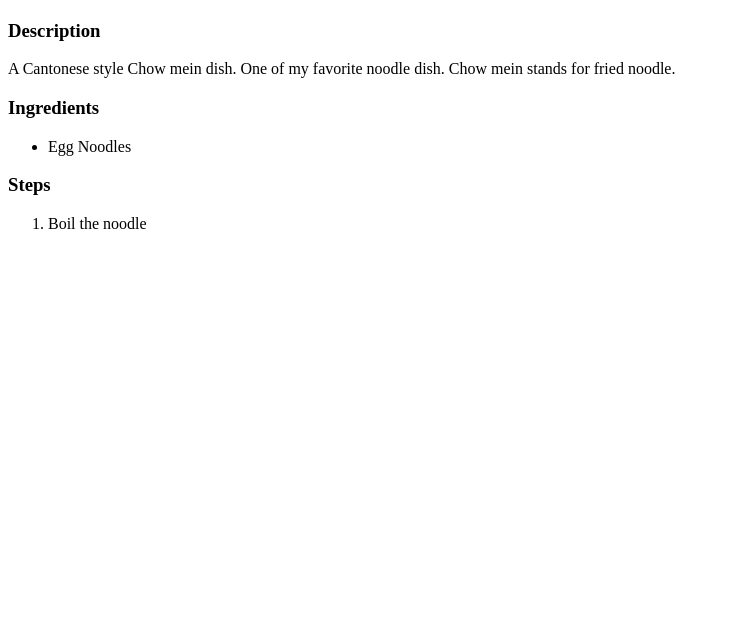
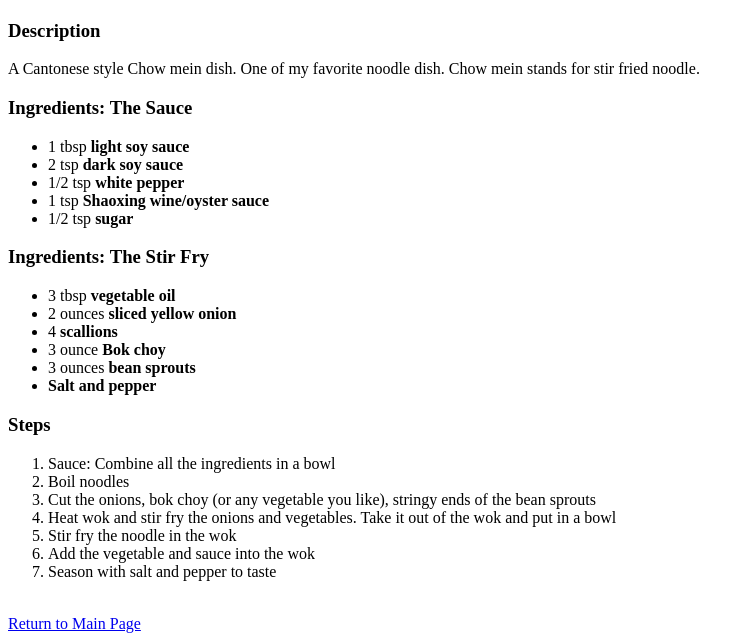
Before and after one commit to Reivaxmai/odin-recipes, a plain HTML site: page recipes/chowmein.html in a window 1280 px wide. Shown: the part 383-1024 px from the top of the page, without its empty margins (0-754 px from the left). Before the commit the page ends 800 px from the top, so only its background shows below. Drawn offline with Linux system fonts and the light colour scheme.

Commit message:
Finalize chowmein

```diff
--- a/recipes/chowmein.html
+++ b/recipes/chowmein.html
@@ -11,16 +11,38 @@
     <img src="https://images.getrecipekit.com/20221130023757-untitled-design-12-3.png?aspect_ratio=16:9&quality=90&"
     alt="chow mein on plate">
     <h3>Description</h3>
-    <p>A Cantonese style Chow mein dish. One of my favorite noodle dish. Chow mein stands for fried noodle.</p>
+    <p>A Cantonese style Chow mein dish. One of my favorite noodle dish. Chow mein stands for stir fried noodle.</p>
 
-    <h3>Ingredients</h3>
+    <h3>Ingredients: The Sauce</h3>
     <ul>
-        <li>Egg Noodles</li>
+        <li>1 tbsp <strong>light soy sauce</strong></li>
+        <li>2 tsp <strong>dark soy sauce</strong></li>
+        <li>1/2 tsp <strong>white pepper</strong></li>
+        <li>1 tsp <strong>Shaoxing wine/oyster sauce</strong></li>
+        <li>1/2 tsp <strong>sugar</strong></li>
+    </ul>
+
+    <h3>Ingredients: The Stir Fry</h3>
+    <ul>
+        <li>3 tbsp <strong>vegetable oil</strong></li>
+        <li>2 ounces <strong>sliced yellow onion</strong></li>
+        <li>4 <strong>scallions</strong></li>
+        <li>3 ounce <strong>Bok choy</strong></li>
+        <li>3 ounces <strong>bean sprouts</strong></li>
+        <li><strong>Salt and pepper</strong></li>
     </ul>
 
     <h3>Steps</h3>
     <ol>
-        <li>Boil the noodle</li>
+        <li>Sauce: Combine all the ingredients in a bowl</li>
+        <li>Boil noodles</li>
+        <li>Cut the onions, bok choy (or any vegetable you like), stringy ends of the bean sprouts</li>
+        <li>Heat wok and stir fry the onions and vegetables. Take it out of the wok and put in a bowl</li>
+        <li>Stir fry the noodle in the wok</li>
+        <li>Add the vegetable and sauce into the wok</li>
+        <li>Season with salt and pepper to taste</li>
     </ol>
+    <br>
+    <a href="../index.html">Return to Main Page</a>
 </body>
 </html>
```
